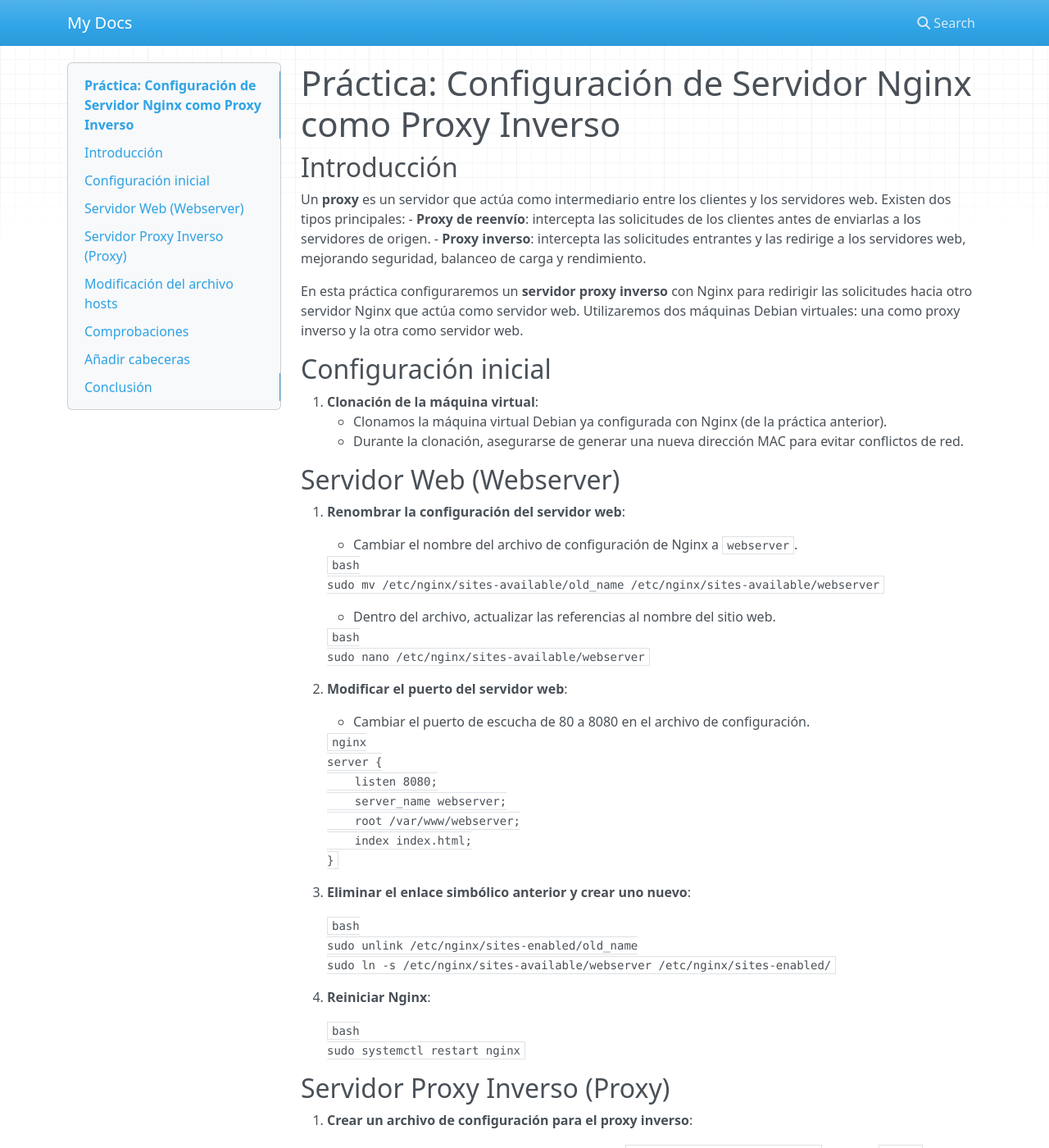
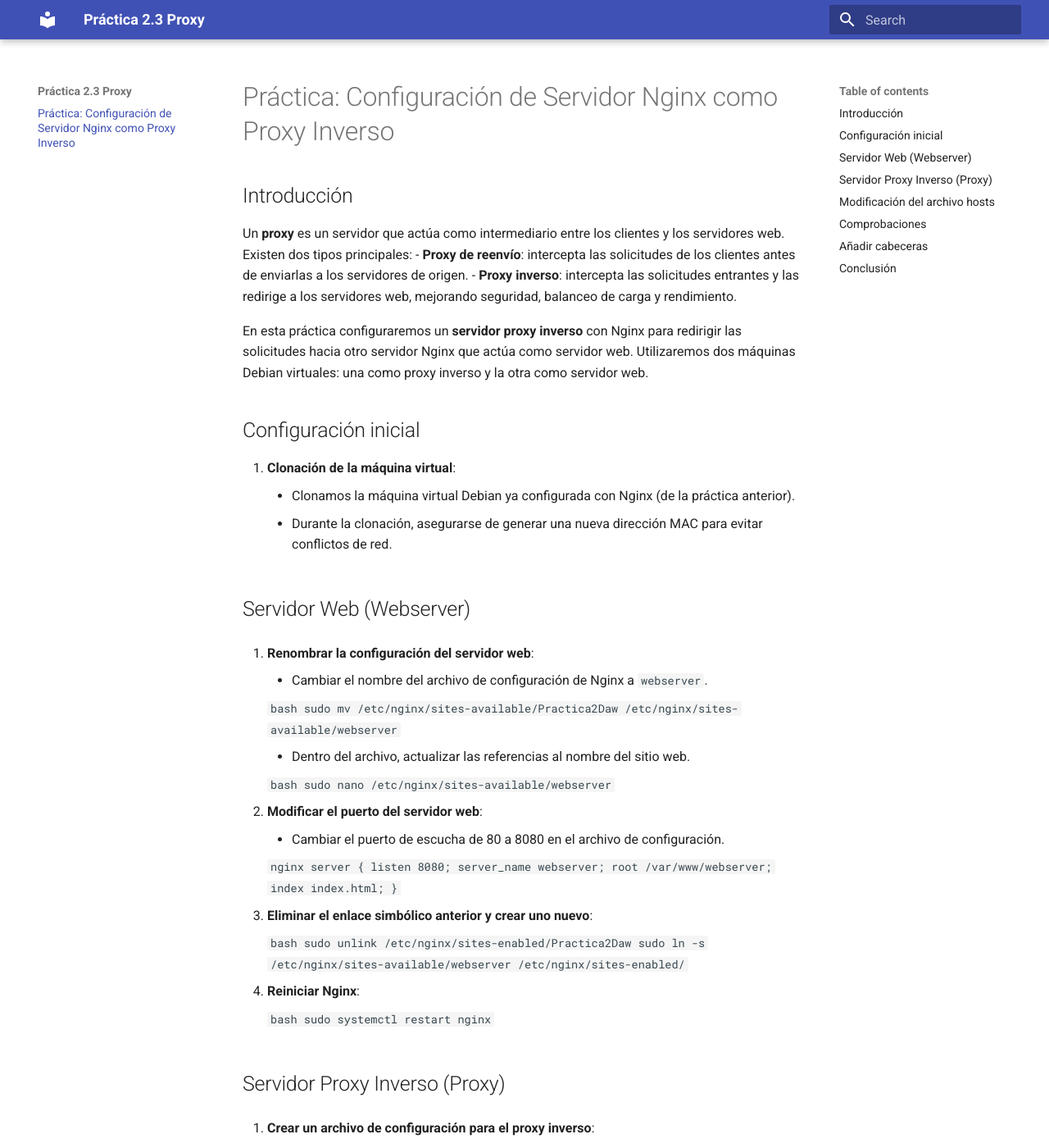
Before and after one commit to a22rucral/Practica2.3Proxy, an MkDocs documentation site: the page built from docs/index.md, in a window 1280 px wide and 1400 px high. Shown: the whole window at 82% size. Built offline with MkDocs 1.6.1 and Material for MkDocs 9.7.7, drawn with Linux system fonts in a browser that asks for light colours; nearby versions of some CDN libraries; some of the changed text lies outside the part shown.

Commit message:
subida total

````diff
--- a/docs/index.md
+++ b/docs/index.md
@@ -20,7 +20,7 @@
     - Cambiar el nombre del archivo de configuración de Nginx a `webserver`.
 
     ```bash
-    sudo mv /etc/nginx/sites-available/old_name /etc/nginx/sites-available/webserver
+    sudo mv /etc/nginx/sites-available/Practica2Daw /etc/nginx/sites-available/webserver
     ```
 
     - Dentro del archivo, actualizar las referencias al nombre del sitio web.
@@ -44,7 +44,7 @@
 3. **Eliminar el enlace simbólico anterior y crear uno nuevo**:
 
     ```bash
-    sudo unlink /etc/nginx/sites-enabled/old_name
+    sudo unlink /etc/nginx/sites-enabled/Practica2Daw
     sudo ln -s /etc/nginx/sites-available/webserver /etc/nginx/sites-enabled/
     ```
 
@@ -57,11 +57,13 @@
 ## Servidor Proxy Inverso (Proxy)
 
 1. **Crear un archivo de configuración para el proxy inverso**:
-    - Crear un nuevo archivo de configuración en `/etc/nginx/sites-available/` llamado `proxy`.
+    - Crear un nuevo archivo de configuración en `/etc/nginx/sites-available/` llamado `Practica2Daw`.
 
     ```bash
-    sudo nano /etc/nginx/sites-available/proxy
+    sudo nano /etc/nginx/sites-available/Practica2Daw
     ```
+
+    ![comando1_edicionPractica2Daw](assets/images/Captura%20de%20pantalla%202024-10-18%20185509.png)
 
 2. **Configuración del proxy inverso**:
     - Dentro del archivo, configurar el proxy para redirigir las solicitudes al servidor web (`webserver:8080`).
@@ -69,18 +71,22 @@
     ```nginx
     server {
         listen 80;
-        server_name proxy;
+        server_name Practica2Daw;
         location / {
             proxy_pass http://webserver:8080;
         }
     }
     ```
 
+    ![comando2_editor_proxy](assets/images/Captura%20de%20pantalla%202024-10-24%20222205.png)
+
 3. **Crear un enlace simbólico para activar el proxy**:
 
     ```bash
-    sudo ln -s /etc/nginx/sites-available/proxy /etc/nginx/sites-enabled/
+    sudo ln -s /etc/nginx/sites-available/Practica2Daw /etc/nginx/sites-enabled/
     ```
+
+    ![comando3_vincular](assets/images/Captura%20de%20pantalla%202024-10-18%20190422.png)
 
 4. **Reiniciar Nginx en el servidor proxy**:
 
@@ -122,10 +128,10 @@
     ```nginx
     server {
         listen 80;
-        server_name proxy;
+        server_name Practica2Daw;
         location / {
             proxy_pass http://webserver:8080;
-            add_header Host Proxy_inverso_tunombre;
+            add_header Host Practica2Daw;
         }
     }
     ```
--- a/mkdocs.yml
+++ b/mkdocs.yml
@@ -1 +1,4 @@
-site_name: My Docs
+site_name: Práctica 2.3 Proxy
+site_url: https://mydomain.org/mysite
+theme:
+  name: material
````
Also changed, not shown: docs/assets/images/Captura de pantalla 2024-10-18 185509.png (added), docs/assets/images/Captura de pantalla 2024-10-18 190130.png (added), docs/assets/images/Captura de pantalla 2024-10-18 190422.png (added), docs/assets/images/Captura de pantalla 2024-10-18 190547.png (added), docs/assets/images/Captura de pantalla 2024-10-24 211423.png (added), docs/assets/images/Captura de pantalla 2024-10-24 215821.png (added), docs/assets/images/Captura de pantalla 2024-10-24 222205.png (added), 1 other file.
